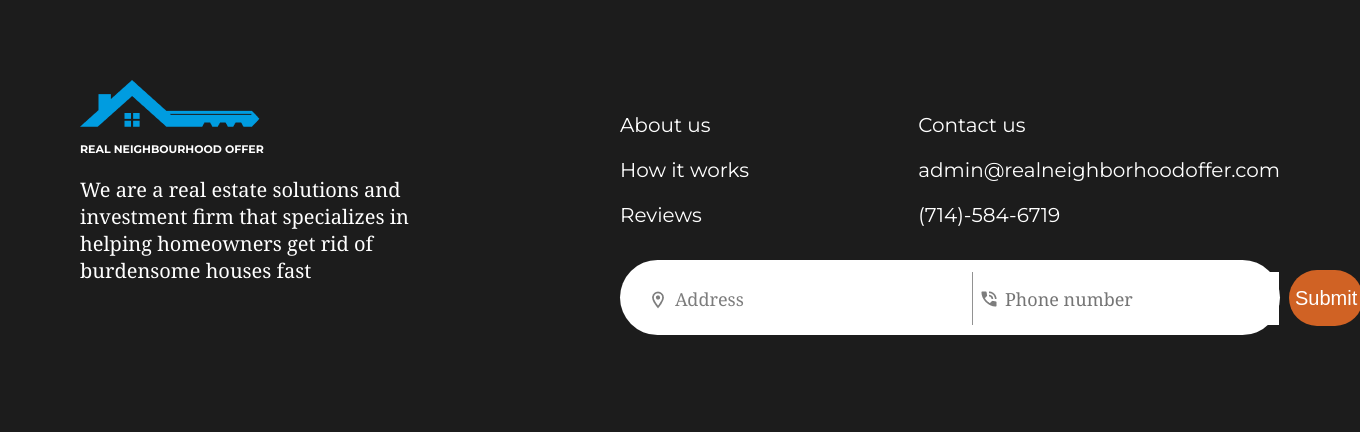
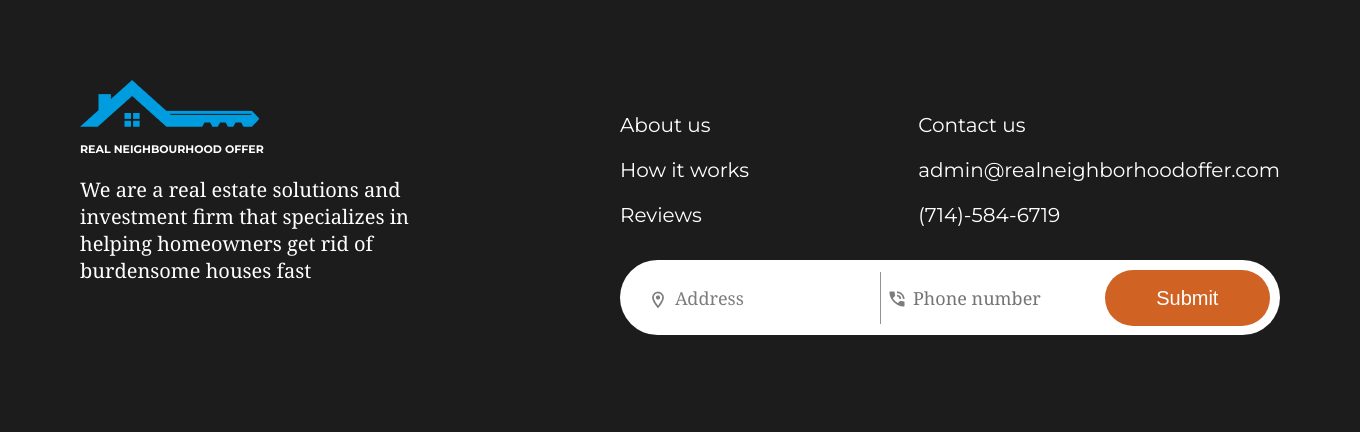
Before and after one commit to DenisBurimov/cesar_landing, a Python web app: template app/templates/index.html in a window 1360 px wide. Shown: the part 3930-4362 px from the top of the page. Run offline with Jinja, Linux system fonts and the light colour scheme; the template is opened without the code that fills it, so the values that code supplies are empty, except form fields; form fields are guessed from the names that the template uses.

Commit message:
footer form fix

```diff
--- a/app/static/css/main.css
+++ b/app/static/css/main.css
@@ -456,3 +456,43 @@ footer {
     display: flex;
     justify-content: space-between;
 }
+
+.footer_input_wrapper {
+    height: 33%;
+    position: relative;
+    display: flex;
+}
+
+.footer_contact_input {
+    width: 100%;
+    height: 50px;
+    margin-block: 12px;
+    margin-left: 23px;
+    padding-left: 32px;
+    border: none;
+    outline: none;
+    font-family: "Georgia";
+    font-size: 18px;
+    border-radius: 60px;
+}
+
+.footer_contact_input::placeholder {
+    color: #7D7D7D;
+    font-family: "Georgia";
+    font-size: 18px;
+}
+
+.footer_phone_input {
+    width: 100%;
+    height: 50px;
+    margin-block: 12px;
+    margin-left: 23px;
+    padding-left: 32px;
+    border-left: 1px solid #929292;
+    border-top: none;
+    border-right: none;
+    border-bottom: none;
+    outline: none;
+    font-family: "Georgia";
+    font-size: 18px;
+}
--- a/app/templates/index.html
+++ b/app/templates/index.html
@@ -271,13 +271,13 @@
       </div>
 
       <form action="/" method="post" class="footer_contact_form">
-        <div class="input_wrapper">
+        <div class="footer_input_wrapper">
           <img class="phone_icon" src="{{ url_for('static', filename='img/address_icon.png') }}" alt="phone_icon">
-          {{ form.address(class="contact_input", placeholder="Address") }}
+          {{ form.address(class="footer_contact_input", placeholder="Address") }}
         </div>
-        <div class="input_wrapper">
+        <div class="footer_input_wrapper">
           <img class="phone_icon" src="{{ url_for('static', filename='img/phone_icon.png') }}" alt="phone_icon">
-          {{ form.phone(class="phone_input", placeholder="Phone number") }}
+          {{ form.phone(class="footer_phone_input", placeholder="Phone number") }}
         </div>
         {{ form.submit(class="submit_button") }}
       </form>
```
